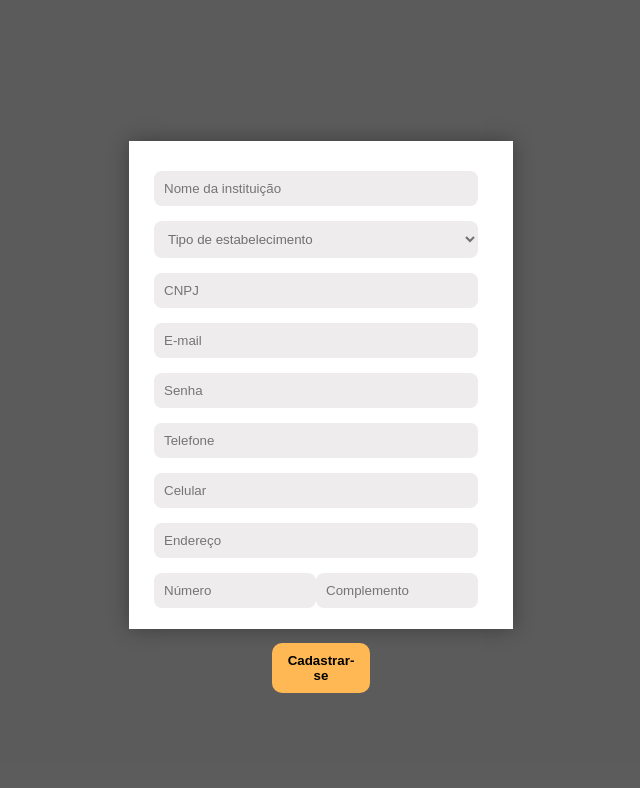
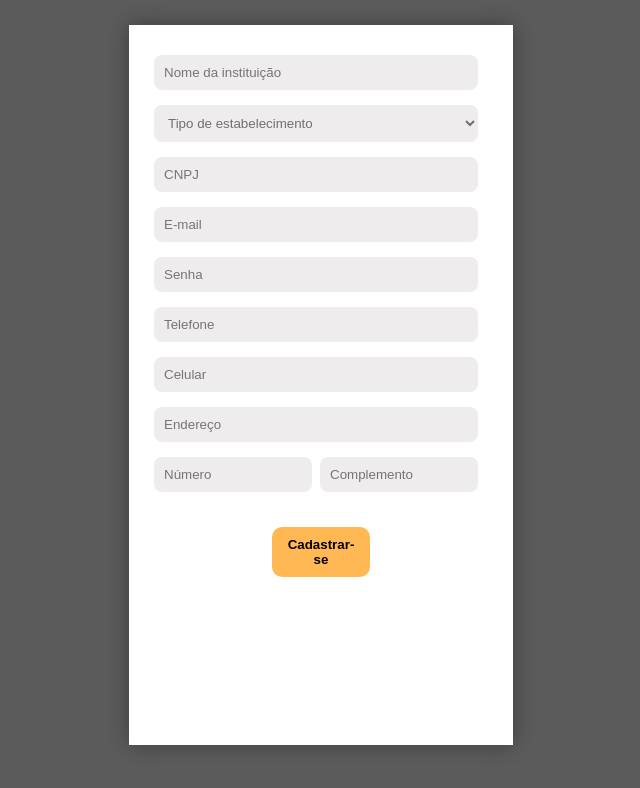
Before and after one commit to moraeszz/projetoFindPet, a React (Create React App) app in the folder findpet-app/: page / in a window 1280 px wide. Shown: the top 788 px of the page, without its empty margins (319-959 px from the left). Built offline with nearby package versions, Linux system fonts and the light colour scheme.

Commit message:
finalizado

```diff
--- a/findpet-app/src/components/Modal/index.js
+++ b/findpet-app/src/components/Modal/index.js
@@ -9,6 +9,10 @@ function Modal() {
                 <Input placeholder='Nome da instituição' id="nomeInstituicao" />
                 <select>
                     <option >Tipo de estabelecimento</option>
+                    <option >ONG</option>
+                    <option >Petshop</option>
+                    <option >Veterinário</option>
+                    <option >Canil</option>
                 </select>
                 <Input placeholder='CNPJ' id="cnpj" />
                 <Input placeholder='E-mail' id="email" />
--- a/findpet-app/src/components/Modal/styles.js
+++ b/findpet-app/src/components/Modal/styles.js
@@ -27,7 +27,7 @@ export const FormContainer = styled.form`
     width: 30vw;
     padding: 30px;
     display: flex;
-    height: 61vh;
+    height: 90vh;
     z-index: 19;
     flex-direction: column;
     gap: 15px;
@@ -52,6 +52,7 @@ export const FormContainer = styled.form`
     > div {
         width: 100%;
         display: flex;
+        gap: 8px;
     }
 
     > select {
```
Also changed, not shown: 1 other file (tests, documents, lock files or other folders).
